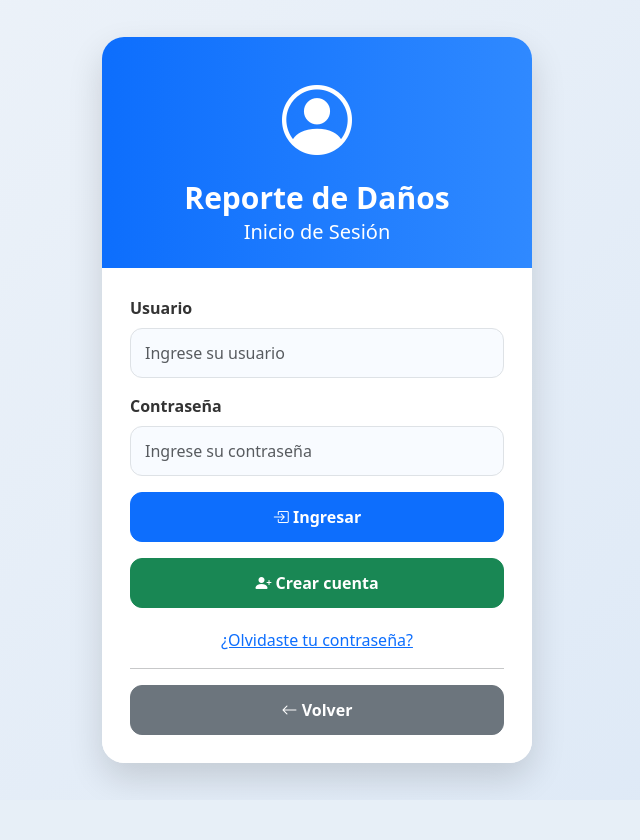
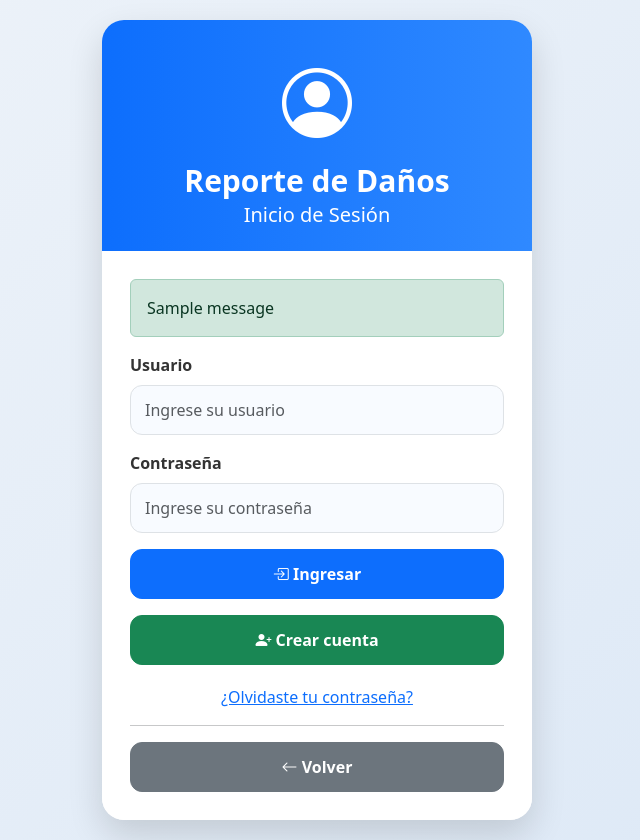
Before and after one commit to hferruzolal-lab/informes-labotorio, a Django app: page /accounts/login/ in a window 1280 px wide. Shown: the whole page, without its empty margins (323-963 px from the left). Before the commit the page ends 795 px from the top, so only its background shows below. Run offline with Django 5.2, Linux system fonts and the light colour scheme; tables that the repository leaves empty hold one stand-in row (values such as "Sample post"); one stand-in notice (Sample message) is shown.

Commit message:
Mostrar mensajes en login

```diff
--- a/accounts/templates/registration/login.html
+++ b/accounts/templates/registration/login.html
@@ -179,11 +179,27 @@
 
                 {% csrf_token %}
 
-                {% if form.errors %}
-                    <div class="alert alert-danger">
-                        Usuario o contraseña incorrectos.
-                    </div>
-                {% endif %}
+              <!-- MENSAJES -->
+
+{% if messages %}
+
+    {% for message in messages %}
+
+        <div class="alert alert-{{ message.tags }}">
+            {{ message }}
+        </div>
+
+    {% endfor %}
+
+{% endif %}
+
+{% if form.errors %}
+
+    <div class="alert alert-danger">
+        Usuario o contraseña incorrectos.
+    </div>
+
+{% endif %}
 
                 <div class="mb-3">
                     <label class="form-label">
```
